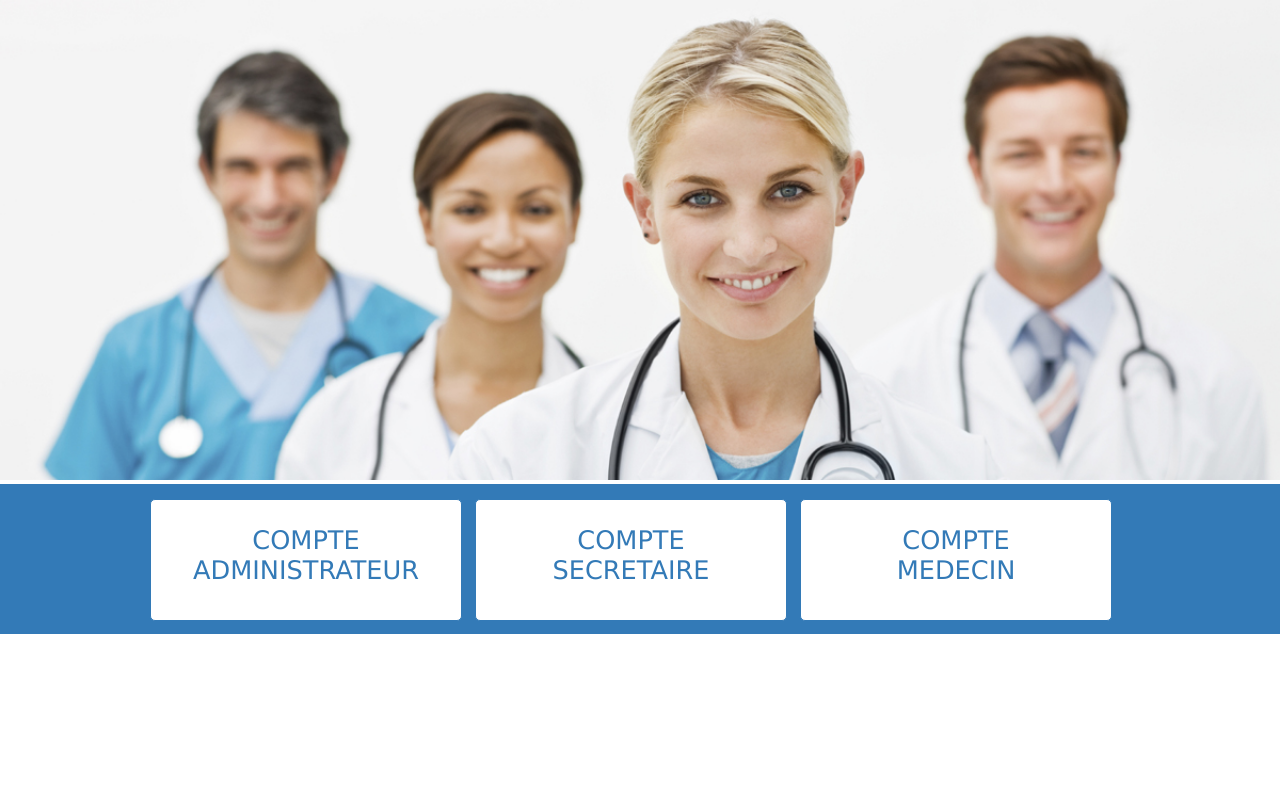
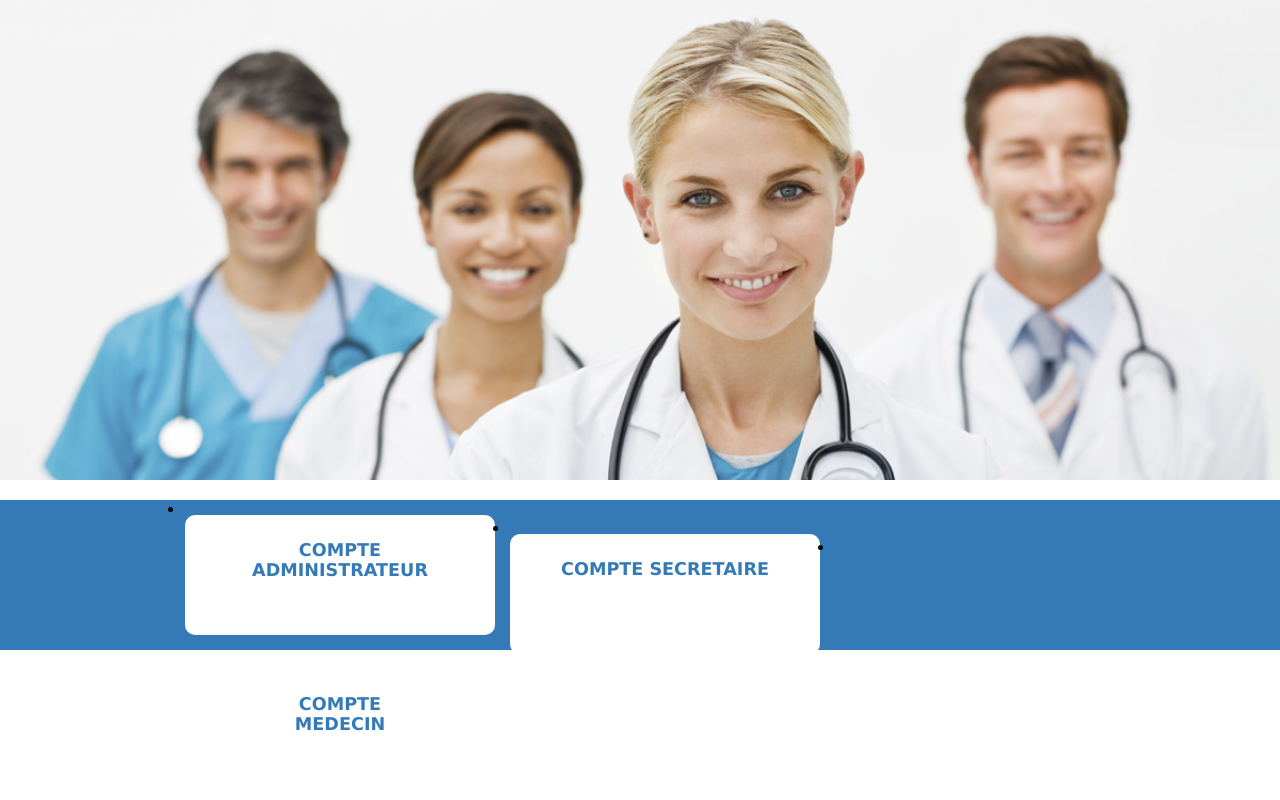
Before and after one commit to cheikh3008/hopital, a PHP site: page / in a window 1280 px wide. Run offline with PHP 8.4, Linux system fonts and the light colour scheme.

Commit message:
modif page index

```diff
--- a/css/main_index.css
+++ b/css/main_index.css
@@ -11,40 +11,37 @@ body{
     background-color: #337ab7;
 }
 nav{
-    width: 980px;
+    width: 990px;
     margin: 0 auto;
 }
-ul{
-    padding: 0;
-    margin: 0;
+
+.fa-user-cog,.fa-user-nurse,.fa-user-md{
+    font-size: 70px;
+    margin-top: -20px;
+    padding-bottom: 10px;
+    color:  #337ab7;
 }
-li{
+
+a{
+    padding: 25px;
+    margin-right: 15px;
+
+    background-color: #fff;
     float: left;
-    list-style: none;
-    padding: 25px;
-    margin-top: 15px;
-    margin-right: 13px;
-    border: 1px solid  #337ab7;
+    border-radius: 10px;
+    text-decoration: none;
+    text-align: center;
+    font-size: 1.1em;
+
     width: 260px;
     height: 70px;
-    background-color: #fff;
-    border-radius: 5px;
-    text-align: center;
-    transition: all 1s ease-in-out;
-    cursor: pointer;
-}
-a{
-    text-decoration: none;
-    text-align: center;
-    font-size: 1.6em;
     color:  #337ab7;
     text-transform: uppercase;
     cursor: pointer;
-    font-weight: 500;
+    font-weight: bold;
+    margin-top: 15px;
 }
-li:hover{
-    background-color: #f4f4f4;
+
+a:hover{
+   color:  #03115e;
 }
-a:hover{
-    color: #2d7bc5;
-}
```
